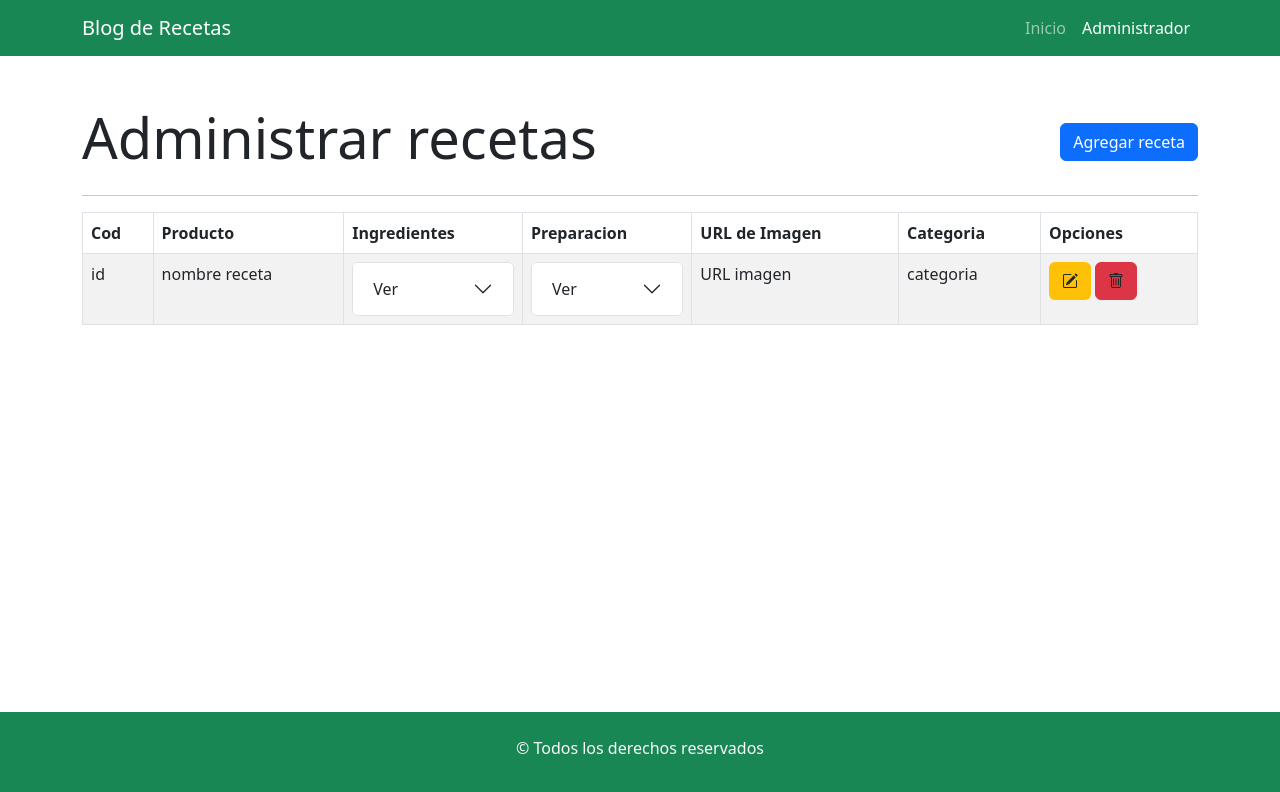
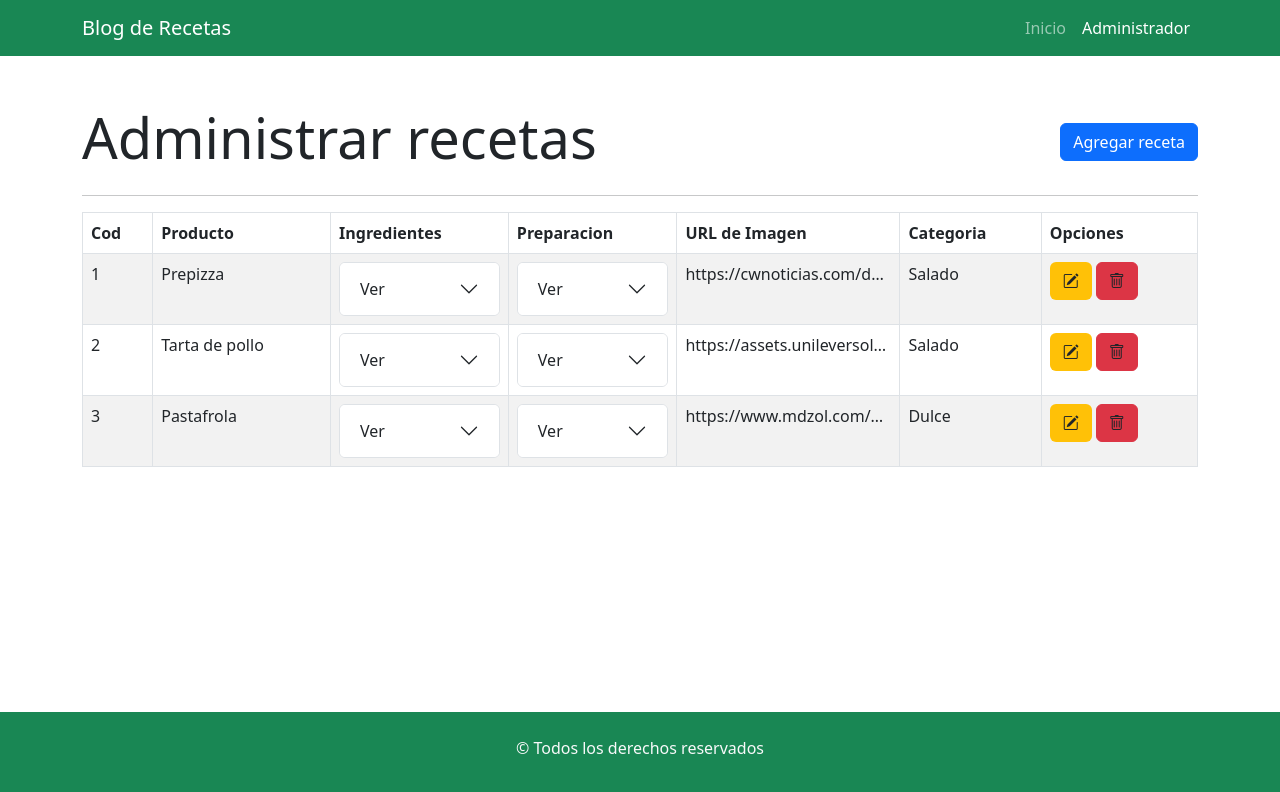
Before and after one commit to 22AGabriel/BlogRecetas-Frontend, a React (Create React App) app: page /administrar in a window 1280 px wide. Shown: the top 792 px of the page. Built offline with nearby package versions, Linux system fonts and the light colour scheme; data requests are answered from the project's data file.

Commit message:
se muetran las recetas de json-server en la tabla de Administrador

```diff
--- a/src/app.css
+++ b/src/app.css
@@ -1,52 +1,55 @@
-#root{
+#root {
   display: flex;
   flex-direction: column;
   min-height: 100vh;
 }
 
-.mainSection{
+.mainSection {
   flex-grow: 1;
 }
 
-.cardGrilla:hover{
+.cardGrilla:hover {
   transform: scale(1.15);
   transition: 450ms;
 }
 
-.imgDetalle{
+.imgDetalle {
   object-fit: cover;
   height: 400px;
 }
+.tamaño {
+  max-width: 150px;
+}
 
-.collapse{
+.collapse {
   min-width: 450px;
 }
 
-  .accordion-button:not(.collapsed){
+.accordion-button:not(.collapsed) {
   background-color: white;
   color: black;
 }
 
-  .accordion-button:not(.collapsed)::after{
+.accordion-button:not(.collapsed)::after {
   filter: invert(50%);
 }
 
-  .accordion-button:focus{
+.accordion-button:focus {
   box-shadow: inherit;
 }
 
-@media all and (max-width: 767px){
-    .imgDetalle{
+@media all and (max-width: 767px) {
+  .imgDetalle {
     object-fit: cover;
     height: 200px;
   }
-    .collapse{
+  .collapse {
     min-width: 350px;
   }
 }
 
-@media all and (min-width: 768px) and (max-width: 991px){
-    .imgDetalle{
+@media all and (min-width: 768px) and (max-width: 991px) {
+  .imgDetalle {
     object-fit: cover;
     height: 300px;
   }
--- /dev/null
+++ b/src/components/helpers/queries.js
@@ -0,0 +1,12 @@
+const URL = process.env.REACT_APP_API_RECETAS;
+
+export const consultarAPI = async() => {
+    try{
+        const respuesta = await fetch(URL);
+        const listaRecetas = await respuesta.json();
+        return listaRecetas;
+    }catch(error){
+        console.log(error);
+        return false;
+    }
+}
--- a/src/components/views/Administrador.jsx
+++ b/src/components/views/Administrador.jsx
@@ -1,13 +1,28 @@
+import { useEffect, useState } from "react";
 import { Container, Table } from "react-bootstrap";
 import { Link } from "react-router-dom";
+import { consultarAPI } from "../helpers/queries";
 import ItemReceta from "./receta/ItemReceta";
 
 const Administrador = () => {
+  const [recetas, setRecetas] = useState([]);
+
+  useEffect(() => {
+    consultarAPI().then((respuesta) => {
+      setRecetas(respuesta);
+    });
+  }, []);
+
   return (
     <Container className="my-5 mainSection">
       <div className="d-flex justify-content-between">
         <h1 className="display-4">Administrar recetas</h1>
-        <Link to={'/administrar/agregar'} className="btn btn-primary align-self-center">Agregar receta</Link>
+        <Link
+          to={"/administrar/agregar"}
+          className="btn btn-primary align-self-center"
+        >
+          Agregar receta
+        </Link>
       </div>
       <hr />
       <Table striped bordered responsive hover>
@@ -23,7 +38,9 @@ const Administrador = () => {
           </tr>
         </thead>
         <tbody>
-          <ItemReceta></ItemReceta>
+          {recetas.map((receta) => (
+            <ItemReceta key={receta.id} receta={receta}></ItemReceta>
+          ))}
         </tbody>
       </Table>
     </Container>
--- a/src/components/views/receta/ItemReceta.jsx
+++ b/src/components/views/receta/ItemReceta.jsx
@@ -1,17 +1,19 @@
 import { Accordion, Button } from "react-bootstrap";
 import { Link } from "react-router-dom";
 
-const ItemReceta = () => {
+const ItemReceta = ({receta}) => {
+    const {id, nombreReceta, imagen, ingredientes, preparacion, categoria} = {...receta}
+
   return (
     <tr>
-      <td>id</td>
-      <td>nombre receta</td>
+      <td>{id}</td>
+      <td>{nombreReceta}</td>
       <td>
         <Accordion defaultActiveKey="0">
           <Accordion.Item aventkey="1">
             <Accordion.Header bg="warning">Ver</Accordion.Header>
             <Accordion.Body>
-             ingredientes...
+             {ingredientes}
             </Accordion.Body>
           </Accordion.Item>
         </Accordion>
@@ -21,15 +23,15 @@ const ItemReceta = () => {
           <Accordion.Item aventkey="1">
             <Accordion.Header>Ver</Accordion.Header>
             <Accordion.Body>
-            Pasos...
+            {preparacion}
             </Accordion.Body>
           </Accordion.Item>
         </Accordion>
       </td>
       <td className="text-truncate tamaño">
-        URL imagen
+        {imagen}
       </td>
-      <td>categoria</td>
+      <td>{categoria}</td>
       <td>
         <div className="d-flex">
           <Link className="btn bg-warning me-1" to={'/administrar/editar:id'}>
```
Also changed, not shown: 2 other files (tests, documents, lock files or other folders). Lines whose indentation alone changed are shown as unchanged.
